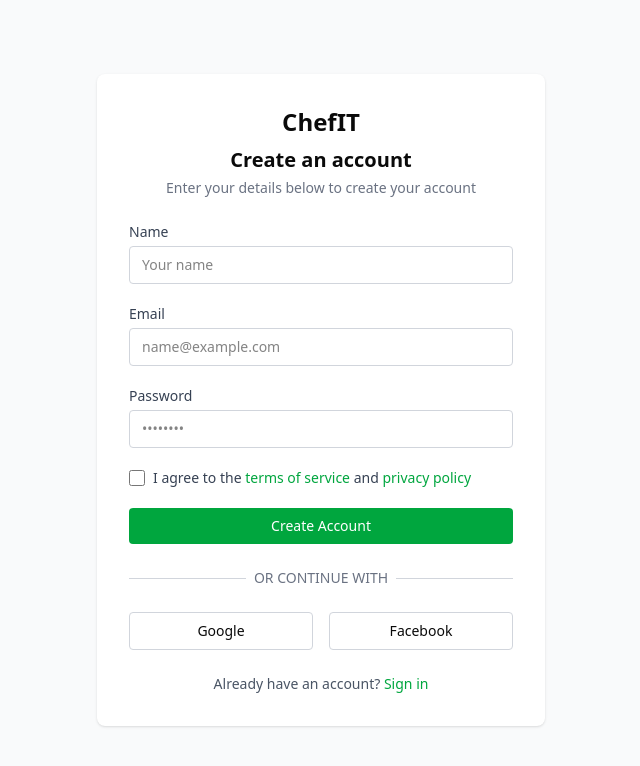
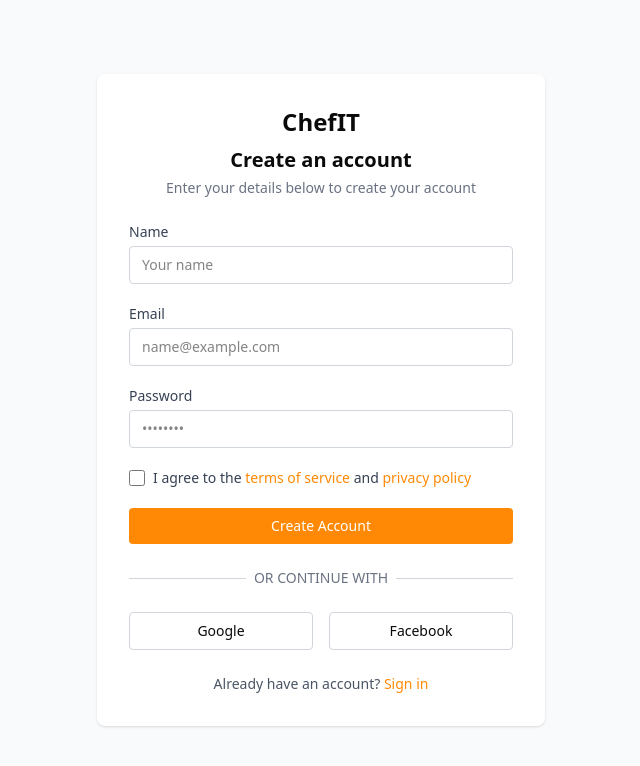
Before and after one commit to notprowler/ChefIT, a React (Vite) app in the folder frontend/: page /signup in a window 1280 px wide. Shown: the top 766 px of the page, without its empty margins (319-959 px from the left). Built offline with nearby package versions, Linux system fonts and the light colour scheme.

Commit message:
feat: navbar button for sign up page

```diff
--- a/frontend/src/components/Navbar.tsx
+++ b/frontend/src/components/Navbar.tsx
@@ -33,7 +33,7 @@ const Navbar = () => {
             </Button>
           </div>
 
-          <div className="hidden md:flex items-center space-x-8">
+          <div className="hidden md:flex items-center space-x-6">
             <Link
               to="/"
               className="text-gray-700 hover:text-orange-400 transition-colors"
@@ -46,7 +46,10 @@ const Navbar = () => {
             >
               Recipes
             </Link>
-            <Button className="w-24">Log In</Button>
+            <Link to="/signup">
+              <Button className="w-20">Sign Up</Button>
+            </Link>
+            <Button className="w-20">Log In</Button>
           </div>
         </div>
 
@@ -69,6 +72,11 @@ const Navbar = () => {
               >
                 Recipes
               </Link>
+              <Link to="/signup">
+                <div className="px-3 py-2">
+                  <Button>Sign up</Button>
+                </div>
+              </Link>
               <div className="px-3 py-2">
                 <Button>Log In</Button>
               </div>
--- a/frontend/src/pages/SignupPage.tsx
+++ b/frontend/src/pages/SignupPage.tsx
@@ -75,11 +75,11 @@ function SignupPage() {
             />
             <label htmlFor="terms" className="text-sm text-gray-700">
               I agree to the{" "}
-              <a href="#" className="text-green-600 hover:underline">
+              <a href="#" className="text-orange-400 hover:underline">
                 terms of service
               </a>{" "}
               and{" "}
-              <a href="#" className="text-green-600 hover:underline">
+              <a href="#" className="text-orange-400 hover:underline">
                 privacy policy
               </a>
             </label>
@@ -88,8 +88,8 @@ function SignupPage() {
           {/* Create Account Button */}
           <button
             type="submit"
-            className="w-full rounded bg-green-600 py-2 text-sm font-medium text-white
-                       hover:bg-green-700 focus:outline-none focus:ring-2
+            className="w-full rounded bg-orange-400 py-2 text-sm font-medium text-white
+                       hover:bg-orange-600 focus:outline-none focus:ring-2
                        focus:ring-green-600 focus:ring-offset-2"
           >
             Create Account
@@ -126,7 +126,7 @@ function SignupPage() {
         {/* Sign In Link */}
         <p className="mt-6 text-center text-sm text-gray-600">
           Already have an account?{" "}
-          <a href="#" className="text-green-600 hover:underline">
+          <a href="#" className="text-orange-400 hover:underline">
             Sign in
           </a>
         </p>
```
